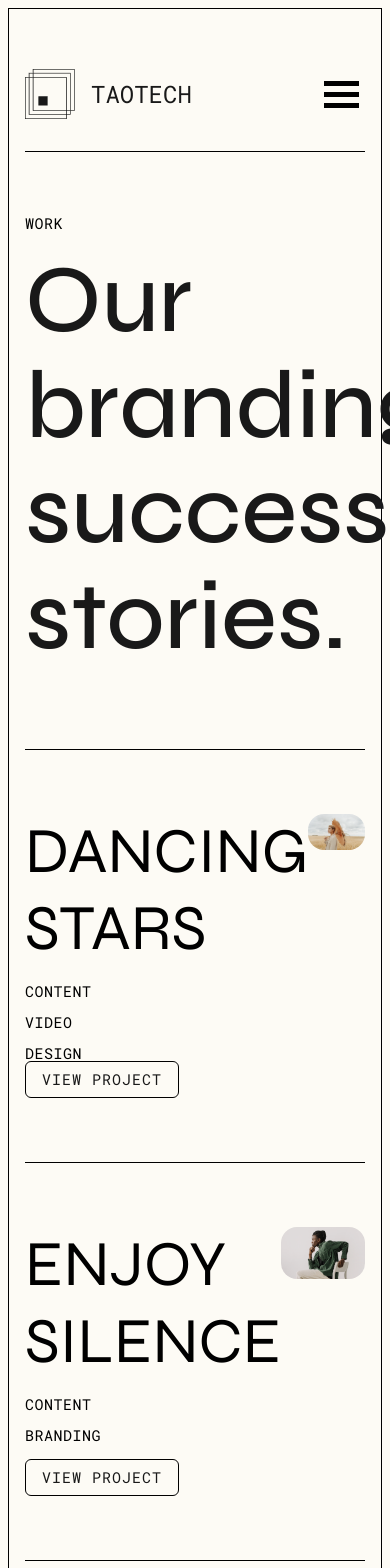
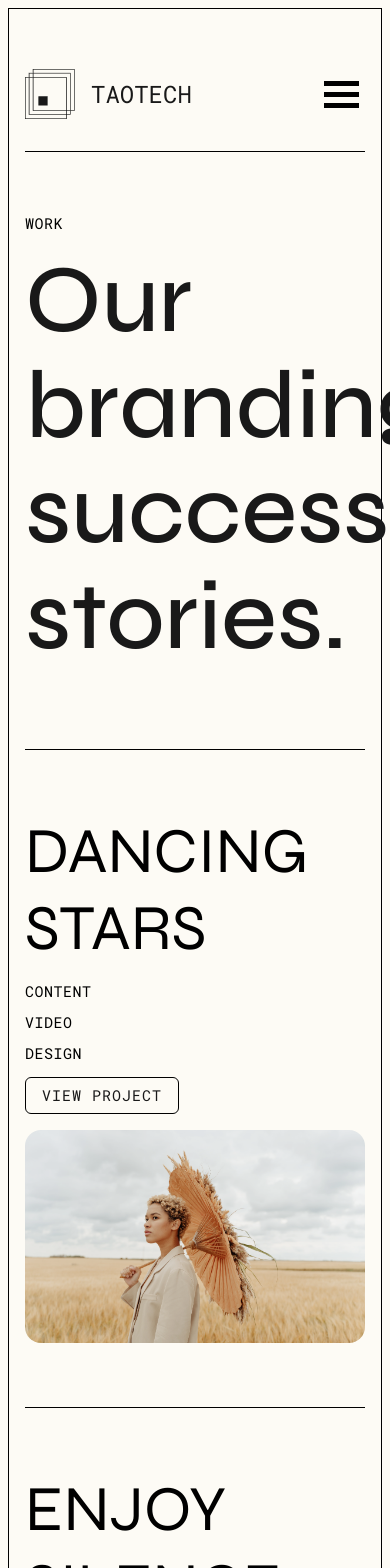
Before and after one commit to taodemy/website, a Next.js app: page /work in a window 390 px wide. Shown: the top 1568 px of the page. Built offline with nearby package versions, Linux system fonts and the light colour scheme.

Commit message:
finish responsive update for work page-n

```diff
--- a/components/Work/WorkPosts.tsx
+++ b/components/Work/WorkPosts.tsx
@@ -2,7 +2,11 @@ import Post from "../general/Post/Post";
 import styles from "./WorkPosts.module.css";
 import { PostProps } from "../general/Post/Post";
 
-const WorkPosts = () => {
+type WorkPostsProps = {
+  isPhoneSize: boolean;
+};
+
+const WorkPosts = ({ isPhoneSize }: WorkPostsProps) => {
   const posts: PostProps[] = [
     {
       sectionName: "dancing\nstars",
@@ -57,6 +61,7 @@ const WorkPosts = () => {
             imgPath={p.imgPath}
             key={p.sectionName}
             pagePath={p.pagePath}
+            isPhoneSize={p.isPhoneSize}
           />
         ))}
       </div>
--- a/components/Work/WorkTitle.tsx
+++ b/components/Work/WorkTitle.tsx
@@ -1,14 +1,20 @@
 import styles from "./WorkTitle.module.css";
 import { fontSyne, fontRobotoMono } from "@/pages/_app";
 
-const WorkTitle = () => {
+type WorkTitleProps = {
+  isPhoneSize: boolean;
+};
+
+const WorkTitle = ({ isPhoneSize }: WorkTitleProps) => {
   return (
     <section className={styles.work_block}>
       <p className={`${fontRobotoMono.className} global__text-meta ${styles.work_block__heading}`}>
         work
       </p>
       <h1
-        className={`${fontSyne.className} global__uppercase-heading--medium ${styles.work_block__title_text}`}
+        className={`${fontSyne.className} ${
+          isPhoneSize ? "global_heading-h2" : "global__uppercase-heading--medium"
+        } ${styles.work_block__title_text}`}
       >
         Our branding <br /> success stories.
       </h1>
--- a/components/general/Post/Post.module.css
+++ b/components/general/Post/Post.module.css
@@ -25,3 +25,14 @@
   grid-column-start: 2;
   grid-column-end: 4;
 }
+
+@media screen and (max-width: 1023px) {
+  .post_section {
+    display: flex;
+    flex-direction: column;
+    gap: 16px;
+  }
+  .post_section__information {
+    gap: 16px;
+  }
+}
--- a/components/general/Post/Post.tsx
+++ b/components/general/Post/Post.tsx
@@ -10,6 +10,7 @@ export type PostProps = {
   descriptionThree?: string;
   imgPath: string;
   pagePath?: string;
+  isPhoneSize?: boolean;
 };
 
 const Post = ({
@@ -19,12 +20,19 @@ const Post = ({
   descriptionThree,
   imgPath,
   pagePath = "",
+  isPhoneSize,
 }: PostProps) => {
   return (
     <section className={styles.post_section}>
       <div className={styles.post_section__information}>
         <div className={styles.post_section__description}>
-          <h1 className={`${fontSyne.className} global__heading-h1`}>{sectionName}</h1>
+          <h1
+            className={`${fontSyne.className} ${
+              isPhoneSize ? "global__heading-h2" : "global__heading-h1"
+            }`}
+          >
+            {sectionName}
+          </h1>
           <p className={`${fontRobotoMono.className} global__text-meta`}>{descriptionOne}</p>
           <p className={`${fontRobotoMono.className} global__text-meta`}>{descriptionTwo}</p>
           <p className={`${fontRobotoMono.className} global__text-meta`}>{descriptionThree}</p>
--- a/pages/work.module.css
+++ /dev/null
@@ -1,16 +0,0 @@
-.post_section {
-  display: flex;
-  justify-content: space-between;
-  flex-direction: column;
-  border-bottom: var(--default-border);
-}
-
-.post_section_information {
-  flex-direction: column;
-  display: flex;
-}
-
-.post_section_navigation {
-  flex-direction: column;
-  display: flex;
-}
```
